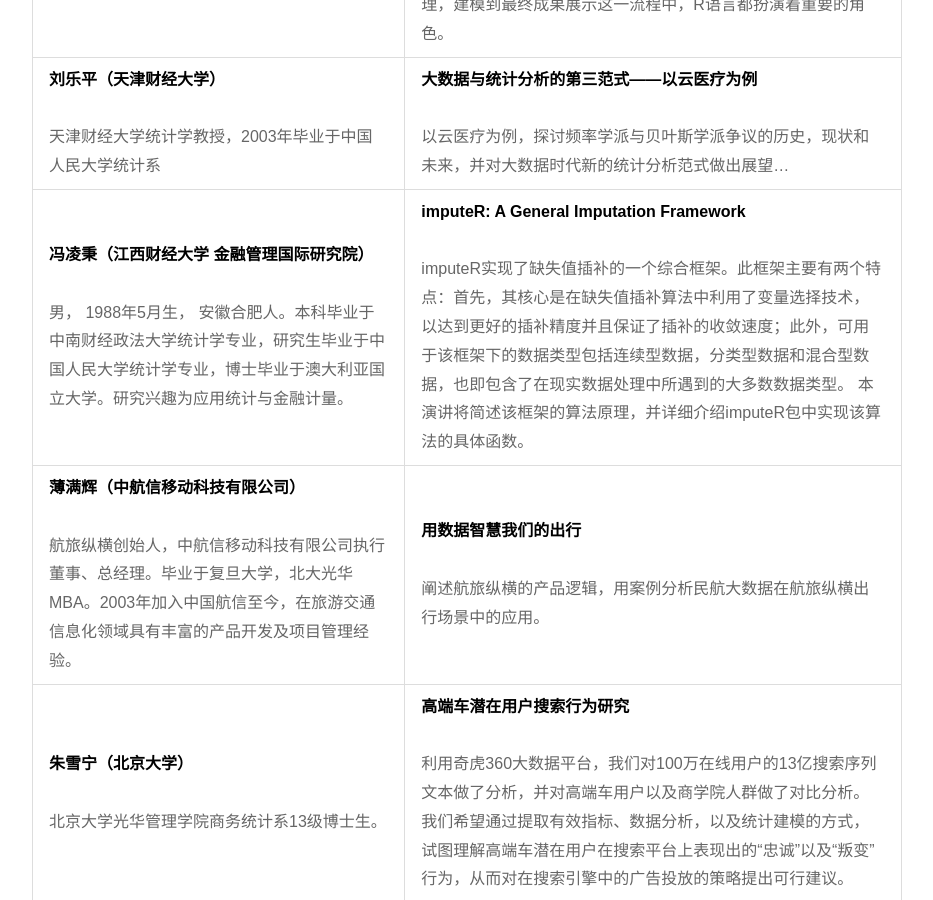
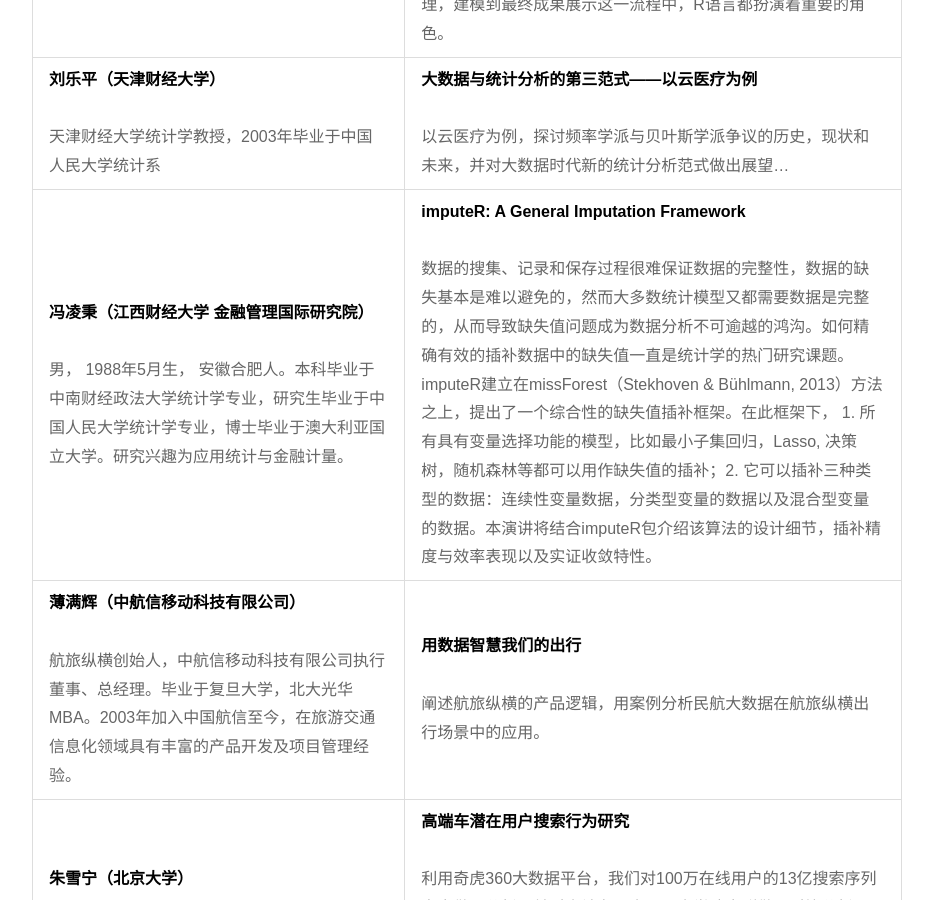
Before and after one commit to cosname/R-conference, a Jekyll site: the page built from lectures/index.md, in a window 1280 px wide and 900 px high, scrolled down 16573 px. Shown: the whole window, without its empty margins (23-956 px from the left). Built offline with Jekyll 4.4.1, drawn with Linux system fonts in a browser that asks for light colours; some of the changed text lies outside the part shown.

Commit message:
Update 2015-beijing.html

```diff
--- a/_includes/lectures/2015-beijing.html
+++ b/_includes/lectures/2015-beijing.html
@@ -3,7 +3,7 @@
     <tr class="success">
       <th>嘉宾介绍</th>
       <th>演讲介绍</th>
-    </tr>
+    </tr>f'l
 
 <tr>
     <td><b>郁彬（UC Berkeley）</b><br><br>Bin Yu is Chancellor’s Professor in the Departments of Statistics and of Electrical Engineering & Computer Science at the University of California at Berkeley.  Her current research interests focus on statistics and machine learning theory, methodologies, and algorithms for solving high- dimensional data problems. Her group is engaged in interdisciplinary research with scientists from genomics, neuroscience, and remote sensing.
@@ -417,9 +417,8 @@ Online experiments often shows the weak signal problem among massive data set an
 
 <tr>
     <td><b>冯凌秉（江西财经大学 金融管理国际研究院）</b><br><br>男， 1988年5月生， 安徽合肥人。本科毕业于中南财经政法大学统计学专业，研究生毕业于中国人民大学统计学专业，博士毕业于澳大利亚国立大学。研究兴趣为应用统计与金融计量。</td>
-    <td><b>imputeR: A General Imputation Framework</b><br><br>imputeR实现了缺失值插补的一个综合框架。此框架主要有两个特点：首先，其核心是在缺失值插补算法中利用了变量选择技术，以达到更好的插补精度并且保证了插补的收敛速度；此外，可用于该框架下的数据类型包括连续型数据，分类型数据和混合型数据，也即包含了在现实数据处理中所遇到的大多数数据类型。
-
-本演讲将简述该框架的算法原理，并详细介绍imputeR包中实现该算法的具体函数。</td>
+    <td><b>imputeR: A General Imputation Framework</b><br><br>数据的搜集、记录和保存过程很难保证数据的完整性，数据的缺失基本是难以避免的，然而大多数统计模型又都需要数据是完整的，从而导致缺失值问题成为数据分析不可逾越的鸿沟。如何精确有效的插补数据中的缺失值一直是统计学的热门研究课题。
+imputeR建立在missForest（Stekhoven & Bühlmann, 2013）方法之上，提出了一个综合性的缺失值插补框架。在此框架下， 1. 所有具有变量选择功能的模型，比如最小子集回归，Lasso, 决策树，随机森林等都可以用作缺失值的插补；2. 它可以插补三种类型的数据：连续性变量数据，分类型变量的数据以及混合型变量的数据。本演讲将结合imputeR包介绍该算法的设计细节，插补精度与效率表现以及实证收敛特性。</td>
 </tr>
 
 
```
